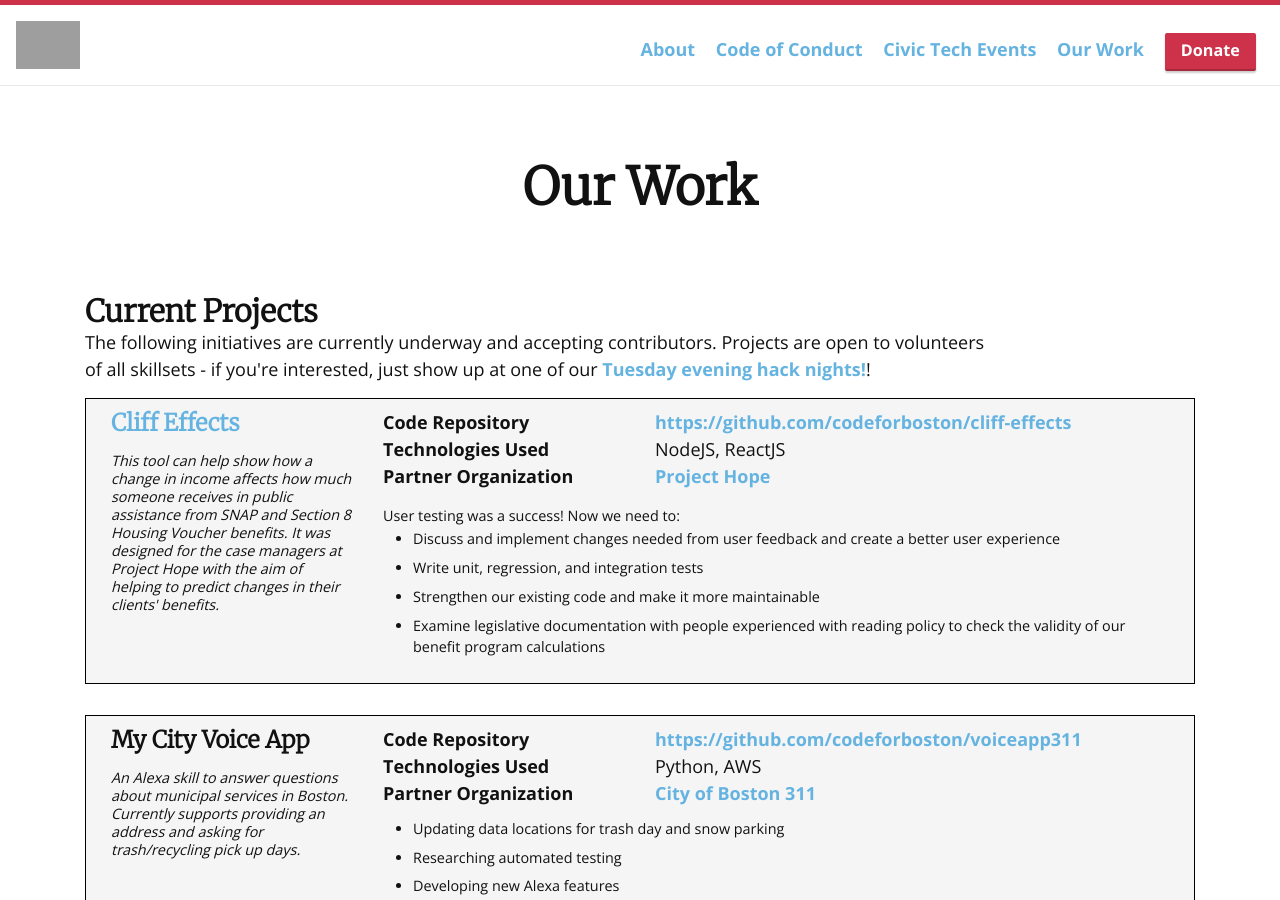
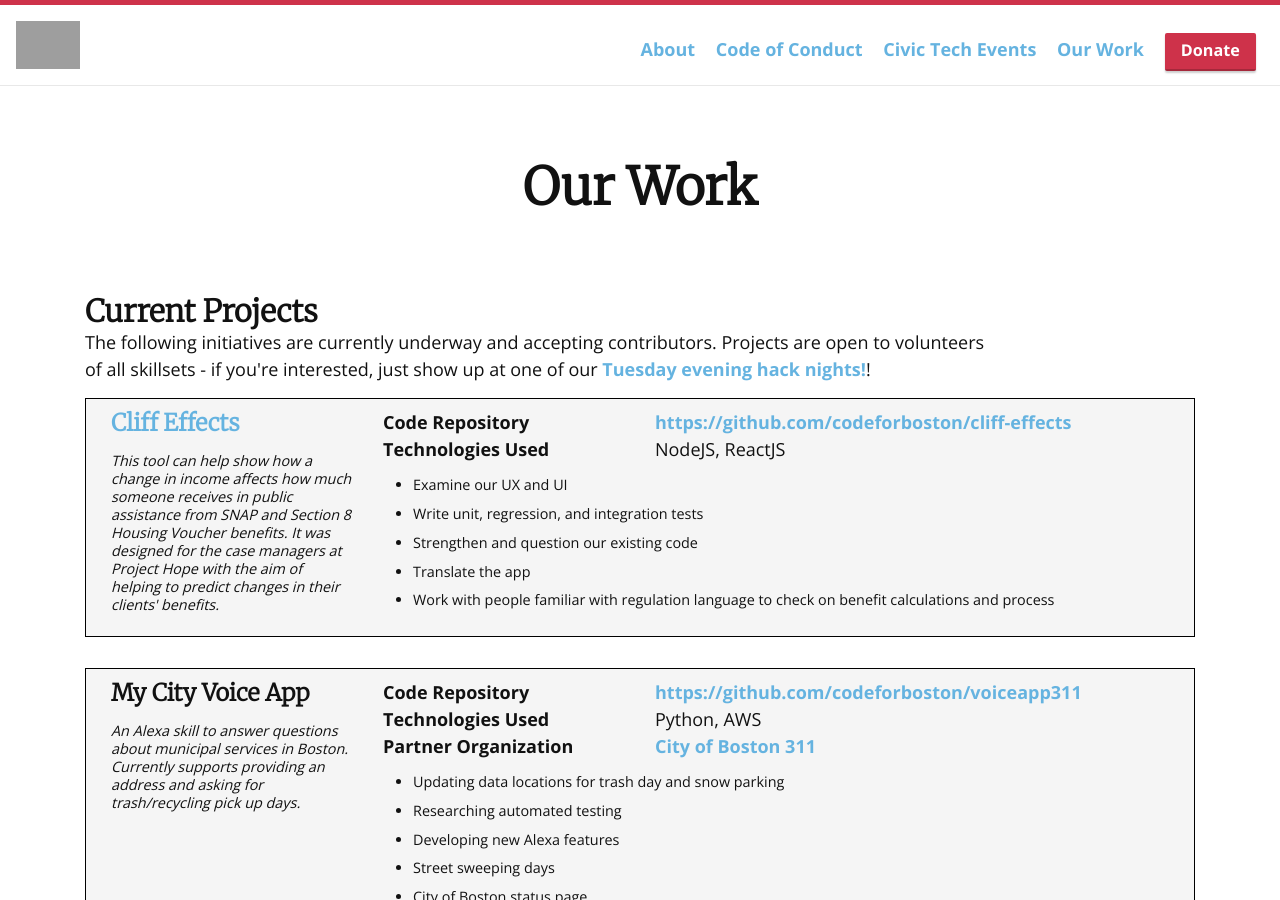
Before and after one commit to codeforboston/codeforboston.org, a Jekyll site: the page built from projects.html, in a window 1280 px wide and 900 px high. Built offline with Jekyll 4.4.1, drawn with Linux system fonts in a browser that asks for light colours; nearby versions of some CDN libraries; grey boxes are pictures that could not be loaded.

Commit message:
Updates cliff-effects status

```diff
--- a/_data/projects/active.yml
+++ b/_data/projects/active.yml
@@ -9,18 +9,19 @@
     in their clients' benefits.
   url: https://codeforboston.github.io/cliff-effects/
   repository: https://github.com/codeforboston/cliff-effects
-  partner: Project Hope
-  partnerUrl: http://www.prohope.org/
+  partner:
+  partnerUrl:
 #  lead: A wonderful person
 #  leadUrl: http://wonderfulperson.com
   technologies: NodeJS, ReactJS
   news: >
-    User testing was a success! Now we need to:
     <ul>
-      <li>Discuss and implement changes needed from user feedback and create a better user experience</li>
+      <li>Examine our UX and UI</li>
       <li>Write unit, regression, and integration tests</li>
-      <li>Strengthen our existing code and make it more maintainable</li>
-      <li>Examine legislative documentation with people experienced with reading policy to check the validity of our benefit program calculations</li>
+      <li>Strengthen and question our existing code</li>
+      <li>Translate the app</li>
+      <li>Work with people familiar with regulation language to check on benefit calculations and process</li>
+    </ul>
 -
   name: My City Voice App
   elevatorPitch: >
```
